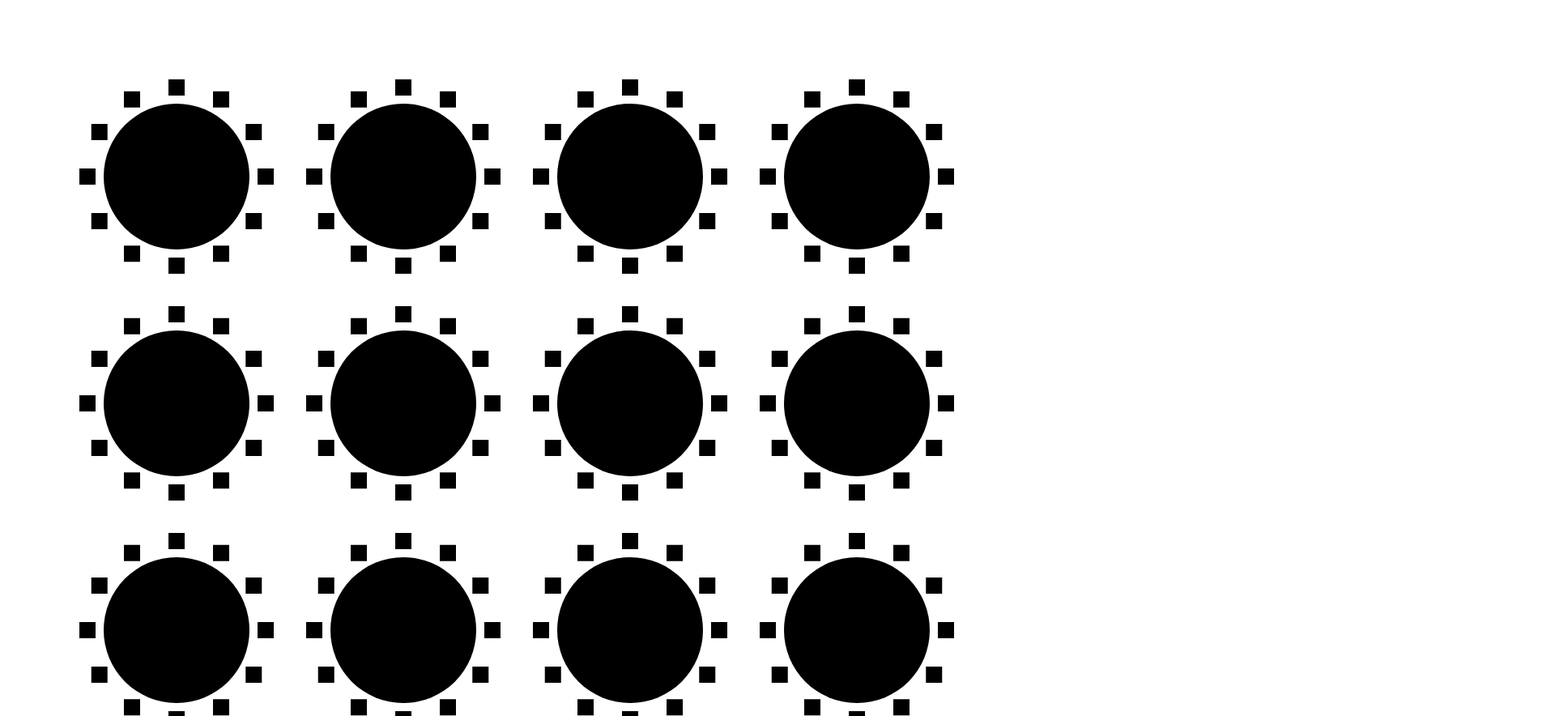
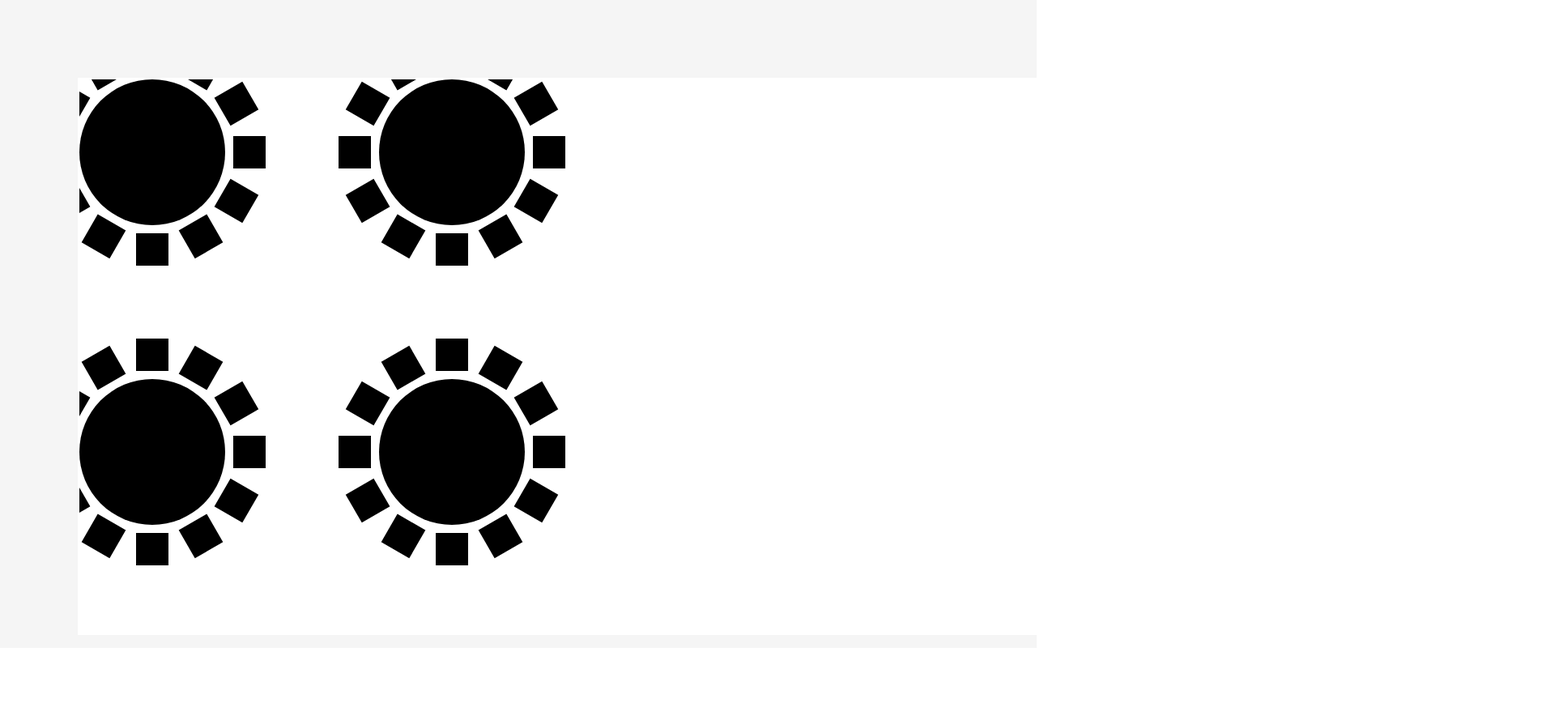
Before and after one commit to joealmond/Event-seating-planner, a plain HTML site: page index.html in a window 1280 px wide. Shown: the top 884 px of the page at 81% size, 1920 px wide, since content can reach past the window. After the commit the page ends 800 px from the top, so only its background shows below. Drawn offline with Linux system fonts and the light colour scheme.

Commit message:
project base ready

```diff
--- /dev/null
+++ b/app.css
@@ -0,0 +1,39 @@
+body {
+  display: grid;
+  /* box-sizing: border-box;
+  overflow: hidden; */
+  height: 100vh;
+  width: 100vw;
+  margin: 0;
+  grid-template-columns: [col] 6rem [col] repeat(12, 0.1rem [gap] auto [col]) 1rem [end];
+  grid-template-rows: [row] 6rem [row] repeat(12, 0.1rem [gap] auto [row]) 1rem [last];
+}
+.logoNav {
+  grid-column: 1 / 1;
+  grid-row: 1 / 1;
+  background-color: whitesmoke;
+}
+.topNav {
+  grid-column: 2 / span 25;
+  grid-row: 1 / 1;
+  background-color: whitesmoke;
+}
+.sideNav {
+  grid-column: 1 / 1;
+  grid-row: 2 / span 25;
+  background-color: whitesmoke;
+}
+.footer {
+  grid-column: 2 / span 25;
+  grid-row: 26 / 26;
+  background-color: whitesmoke;
+}
+.svgWindow {
+  grid-column: 3 / span 24;
+  grid-row: 3 / 24;
+}
+
+.item-c {
+  grid-column: 3 / span 2;
+  grid-row: third-line / 4;
+}
--- a/app.js
+++ b/app.js
@@ -1,67 +1,54 @@
-const markup = `<svg width="5cm" height="4cm" version="1.1"
-xmlns="http://www.w3.org/2000/svg">
-<desc>Four separate rectangles
-</desc>
-<rect x="0.5cm" y="0.5cm" width="2cm" height="1cm"/>
-<rect x="0.5cm" y="2cm" width="1cm" height="1.5cm"/>
-<rect x="3cm" y="0.5cm" width="1.5cm" height="2cm"/>
-<rect x="3.5cm" y="3cm" width="1cm" height="0.5cm"/>
-
-<!-- Show outline of viewport using 'rect' element -->
-<rect x=".01cm" y=".01cm" width="4.98cm" height="3.98cm"
-   fill="none" stroke="blue" stroke-width=".02cm" />
-
-</svg>
-`;
-
-// document
-//   .getElementsByClassName("it")[0]
-//   .insertAdjacentHTML("beforeend", markup);
-
 let diameter = 180;
 let cr = diameter / 2;
-let cx = 210;
-let cy = 210;
-let rx = 200;
-let ry = 200;
-let rw = 20;
-let rh = 20;
+let cx = 90;
+let cy = 90;
+let rx = 0;
+let ry = 0;
+let rw = 40;
+let rh = 40;
 let tx = 0;
 let ty = 0;
 let seats = 12;
+let roundSeatGap = 30;
+let roundSeatGapCorrected = roundSeatGap + rh / 2;
 let gap = 100;
-let pGap = diameter + gap;
+let gapCorrected = diameter + gap + roundSeatGap + rh + rh / 2;
 
 function drawCircle(cx, cy, cr) {
   let circle = `<circle cx="${cx}" cy="${cy}" r="${cr}"/>`;
   document
-    .getElementsByClassName("it")[0]
+    .getElementsByClassName("svgWindow")[0]
     .insertAdjacentHTML("beforeend", circle);
 }
 
 function drawRectangle(rx, ry, rw, rh, tx, ty, angle) {
-  let rect = `<rect x="${rx}" y="${ry}" width="${rw}" height="${rh}" transform="rotate(${
-    1 / angle / 360
-  }, ${180 - angle}, ${360 + angle}) translate(${tx},${ty})
-  "/>`;
+  let rect = `<rect x="${roundSeatGap + rx - rw / 2}" y="${
+    ry - rh / 2
+  }" width="${rw}" height="${rh}" transform="translate(${tx},${ty}) rotate(${angle})"/>`;
   document
-    .getElementsByClassName("it")[0]
+    .getElementsByClassName("svgWindow")[0]
     .insertAdjacentHTML("beforeend", rect);
 }
 
-for (let i = 0; i < 4; i++) {
-  for (let k = 0; k < 4; k++) {
+for (let i = 0; i < 2; i++) {
+  for (let k = 0; k < 2; k++) {
+    drawCircle(i * gapCorrected + cx, k * gapCorrected + cy, cr);
     let angle = 0;
-
-    drawCircle(i * pGap + cx, k * pGap + cy, cr);
-    angle = 360 / seats;
-    let a = 360 / seats;
+    rx = cx;
+    ry = cy;
     for (let seat = 0; seat < seats; seat++) {
-      tx = (cr + 20) * Math.cos((angle / 180) * Math.PI);
-      ty = (cr + 20) * Math.sin((angle / 180) * Math.PI);
-      drawRectangle(i * pGap + rx, k * pGap + ry, rw, rh, tx, ty, angle);
-      console.log(angle);
-      angle += a;
+      tx = rx + cr * Math.sin((angle * Math.PI) / 180);
+      ty = ry - cr * Math.cos((angle * Math.PI) / 180);
+      drawRectangle(
+        rx,
+        ry,
+        rw,
+        rh,
+        i * gapCorrected + tx,
+        k * gapCorrected + ty,
+        angle
+      );
+      angle += 360 / seats;
     }
   }
 }
--- a/index.html
+++ b/index.html
@@ -10,16 +10,21 @@
     <title>Seating Planner</title>
     <meta name="description" content="" />
     <meta name="viewport" content="width=device-width, initial-scale=1" />
-    <link rel="stylesheet" href="" />
+    <link rel="stylesheet" href="app.css" />
   </head>
   <body>
+    <nav class="logoNav"></nav>
+    <nav class="topNav"></nav>
+    <nav class="sideNav"></nav>
     <svg
-      width="60cm"
-      height="60cm"
+      class="svgWindow"
+      width="100%"
+      height="100%"
       version="1.1"
       xmlns="http://www.w3.org/2000/svg"
-      class="it"
+      xmlns:svg="http://www.w3.org/2000/svg"
     ></svg>
+    <footer class="footer"></footer>
 
     <script src="app.js" async defer></script>
   </body>
```
